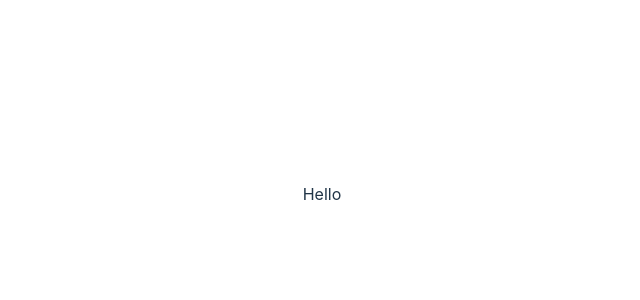
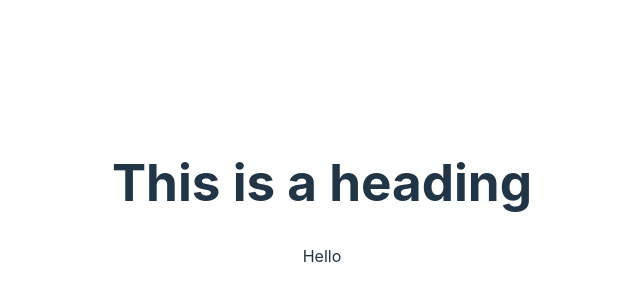
Before and after one commit to mohaimenkhalid/react-testing-play, a React (Vite) app: page / in a window 1280 px wide. Shown: the part 206-506 px from the top of the page, without its empty margins (318-958 px from the left). Built offline with nearby package versions, Linux system fonts and the light colour scheme.

Commit message:
test by role

```diff
--- a/src/components/greet/Greet.tsx
+++ b/src/components/greet/Greet.tsx
@@ -1,6 +1,7 @@
 const Greet = ({name}: {name: string}) => {
     return (
         <div>
+            <h1>This is a heading</h1>
             <div>Hello {name ? name : ''}</div>
         </div>
     );
```
Also changed, not shown: 1 other file (tests, documents, lock files or other folders).
